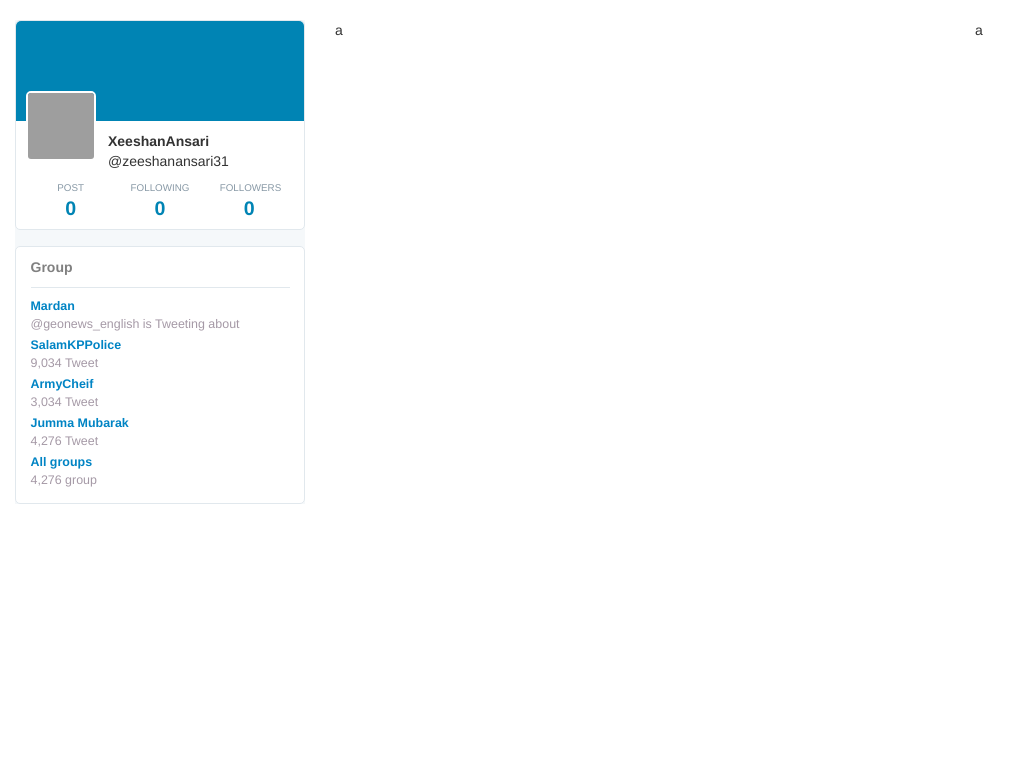
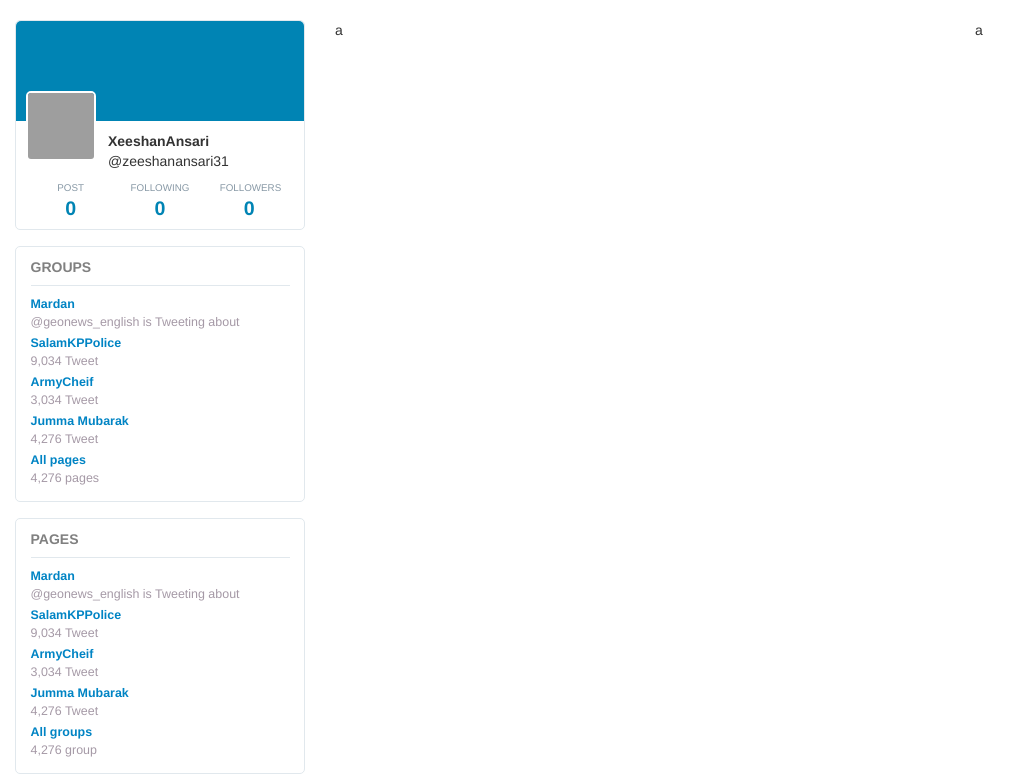
Before and after one commit to XeeshanAnsari/social_site, a PHP site: page / in a window 1280 px wide. Shown: the part 52-826 px from the top of the page, without its empty margins (0-1030 px from the left). Before the commit the page ends 556 px from the top, so only its background shows below. Run offline with PHP 8.4, Linux system fonts and the light colour scheme; grey boxes are pictures that could not be loaded.

Commit message:
group box is designed

```diff
--- a/css/style1.css
+++ b/css/style1.css
@@ -1,19 +1,17 @@
 body{
     padding: 0px;
     margin: 0px;
-     font-family: Arial, Helvetica, sans-serif;
+    font-family: Arial, Helvetica, sans-serif;
+    background-color: #F5F8FA;
 }
-.mainContainer{
-    background-color: #0084B4;
 
-}
 
 /*  left side Body   */
 
 
 #left-box{
     width: 100%;
-    background-color: #F5F8FA;
+    background-color: white;
 }
 .profile{
     width: 100%;
@@ -74,7 +72,7 @@ body{
 }
 .trend{
     color: gray;
-    padding-bottom: 10px;
+    padding-bottom: 8px;
     margin-bottom: 10px;
     border-bottom: 1px solid #E1E8ED ;
 
--- a/index.html
+++ b/index.html
@@ -22,14 +22,12 @@
     <!--  Header  end -->
 
     <!--  Main section start -->
-    <div class="mainContainer">
 
-         <div class="">
-
+       <div >
 
            <!-- Start left side body -->
 
-              <div class="col-md-3">
+              <div class=" col-sm-3">
 
                  <div id="left-box">
                     <!-- profile Box -->
@@ -58,7 +56,37 @@
                      <!-- group div  start-->
                      <div class="group-box">
 
-                        <div class="trend"><b>Group</b></div>
+                        <div class="trend"><b>GROUPS</b></div>
+
+                           <div class="group-link">
+                             <a href="#">Mardan</a>
+                             <p>@geonews_english is Tweeting about</p>
+                           </div>
+                            <div class="group-link">
+                               <a href="#">SalamKPPolice</a>
+                               <p>9,034 Tweet</p>
+                            </div>
+                            <div class="group-link">
+                              <a href="#">ArmyCheif</a>
+                              <p>3,034 Tweet</p>
+                            </div>
+                            <div class="group-link">
+                              <a href="#">Jumma Mubarak</a>
+                              <p>4,276 Tweet</p>
+                             </div>
+                             <div class="group-link">
+                                 <a href="#">All pages</a>
+                                 <p>4,276 pages</p>
+                              </div>
+
+                          </div>
+
+                       <!-- group div  end-->
+
+                       <!-- group div  start-->
+                     <div class="group-box">
+
+                        <div class="trend"><b>PAGES</b></div>
 
                            <div class="group-link">
                              <a href="#">Mardan</a>
@@ -81,9 +109,9 @@
                                  <p>4,276 group</p>
                               </div>
 
-                       </div>
+                        </div>
+
                        <!-- group div  end-->
-
 
                    </div>
                 </div>
@@ -95,9 +123,8 @@
                 <div class="col-md-3">
                     a
                 </div>
-            </div>
+
         </div>
-    </div>
     <!--  Main section end-->
 
 
```
